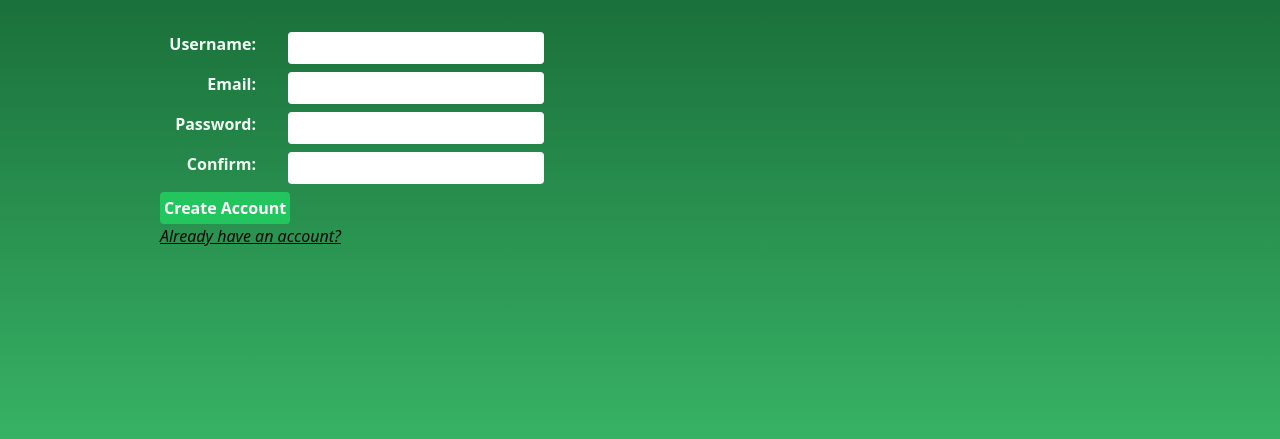
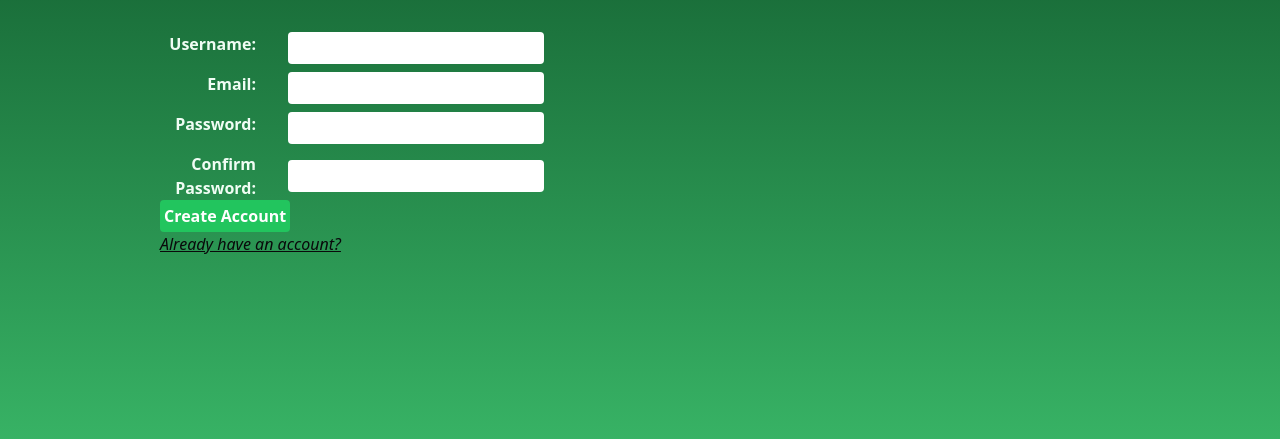
Before and after one commit to DC0400/WAD2_12B_Group_Project, a Django app: page /rankedify/signup in a window 1280 px wide. Shown: the part 72-511 px from the top of the page. Run offline with Django 3.2, Linux system fonts and the light colour scheme; some libraries are stand-ins or nearby versions.

Commit message:
Signup now works with forms

```diff
--- a/rankedifyapp/forms.py
+++ b/rankedifyapp/forms.py
@@ -11,6 +11,6 @@ class ProfileForm(forms.ModelForm):
         fields = ['username', 'email', 'password']
 
 class UserProfileForm(forms.ModelForm):
-    class meta:
+    class Meta:
         model = Profile
         fields = ['photo']
--- a/rankedifyapp/models.py
+++ b/rankedifyapp/models.py
@@ -5,7 +5,7 @@ from django.db import models
 class Profile(User):
     forename = models.CharField(max_length=100)
     surname = models.CharField(max_length=100)
-    photo = models.ImageField(upload_to='user_photos/', blank=True, null=True)
+    photo = models.ImageField(upload_to='user_photos/', blank=True)
     spotify_username = models.CharField(max_length=150, unique=True, blank=True, null=True)
     rank = models.IntegerField(default=0)
     top_song = models.CharField(max_length=100, null=True, blank=True)
--- a/rankedifyapp/views.py
+++ b/rankedifyapp/views.py
@@ -8,7 +8,7 @@ import json
 from django.shortcuts import render, redirect
 from django.contrib.auth.models import User
 from django.contrib import messages
-from .forms import ProfileForm
+from .forms import ProfileForm, UserProfileForm
 from .models import Profile
 from django.shortcuts import redirect
 
@@ -61,8 +61,10 @@ def friends(request):
 
 def signup(request):
     if request.method == "POST":
+
         username = request.POST.get('username')
         password = request.POST.get('password')
+        email = request.POST.get('email')
         confirm_password = request.POST.get('confirm_password')
 
         if password != confirm_password:
@@ -73,9 +75,13 @@ def signup(request):
             messages.error(request, "Username already taken")
             return render(request, "rankedify/signup.html")
 
-        user = User.objects.create_user(username=username, password=password)
+        if User.objects.filter(email=email).exists():
+            messages.error(request, "Email already used")
+            return render(request, "rankedify/signup.html")
+
+        user = User.objects.create_user(username=username, email=email, password=password)
         login(request, user)
-        return redirect('rankedify:home')
+        return redirect('rankedifyapp:home')
     else:
         return render(request, "rankedify/signup.html")
 
--- a/templates/rankedify/signup.html
+++ b/templates/rankedify/signup.html
@@ -4,23 +4,32 @@
 
 {% block main-body %}
     <div class="login-and-create-account-form">
-        <form>
+        <form method="post" action="{% url 'rankedifyapp:signup' %}">
+            {% csrf_token %}
             <div class="user-login">
                 <div class="input-container">
-                    <span class="input-title">Username:</span>
-                    <input class="text-field">
+                    <span class="input-title">
+                        <label for="username">Username:</label>
+                    </span>
+                    <input class="text-field" id="username" name="username">
                 </div>
                 <div class="input-container">
-                    <span class="input-title">Email:</span>
-                    <input class="text-field">
+                    <span class="input-title">
+                        <label for="email">Email:</label>
+                    </span>
+                    <input class="text-field" id="email" name="email">
                 </div>
                 <div class="input-container">
-                    <span class="input-title">Password:</span>
-                    <input class="text-field">
+                    <span class="input-title">
+                        <label for="password">Password:</label>
+                    </span>
+                    <input class="text-field" id="password" name="password">
                 </div>
                 <div class="input-container">
-                    <span class="input-title">Confirm:</span>
-                    <input class="text-field">
+                    <span class="input-title">
+                        <label for="confirm_password">Confirm Password:</label>
+                    </span>
+                    <input class="text-field" id="confirm_password" name="confirm_password">
                 </div>
             </div>
             <input class="button" type="submit" value="Create Account"/>
```
Also changed, not shown: population_script.py (added, +22 -0 lines).
